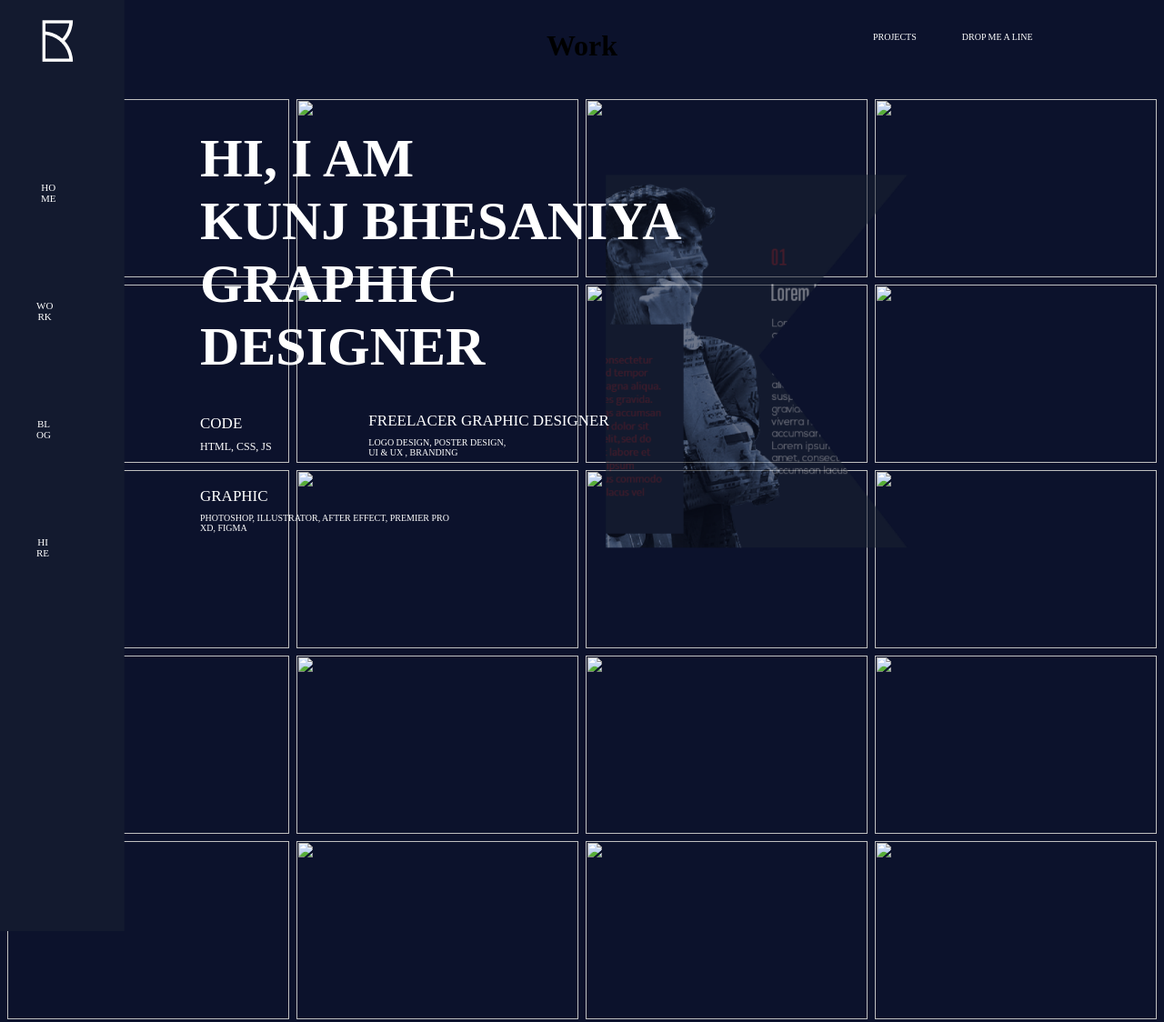
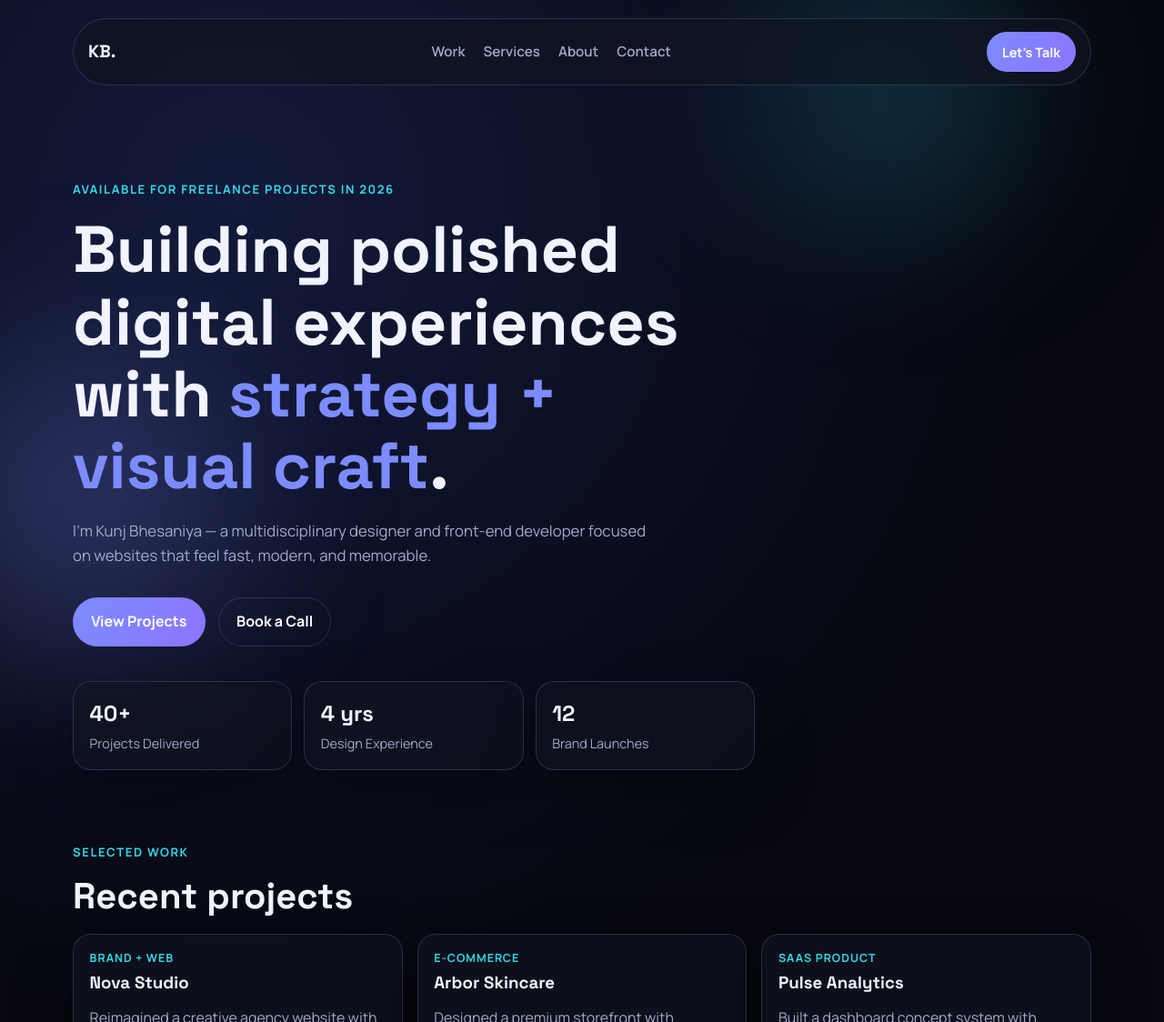
Before and after one commit to KunjBhesaniya/PersonalWeb, a plain HTML site: page index.html in a window 1280 px wide. Shown: the top 1124 px of the page at 91% size. Drawn offline with Linux system fonts and the light colour scheme.

Commit message:
Complete modern redesign of personal website

```diff
--- a/index.html
+++ b/index.html
@@ -1,89 +1,152 @@
-<html>
-<head>
-    <link rel="Stylesheet" href="styles.css">
-    <title>My Web</title>
-</head>
-<body>
-    <header>
-        <section>
-            <div>
-                <img src="Images/Nav BG.png" class="nav_bg">
-                <img src="Images/Logo.png" class="logo">
-                <div class="nav_li">
-                    <ul>
-                        <li class="home"><a href="#">HO<br>ME</a></li>
-                        <li class="work"><a href="#">WO<br>RK</a></li>
-                        <li class="blog"><a href="#">BL<br>OG</a></li>
-                        <li class="hire"><a href="#">HI<br>RE</a></li>
-                    </ul>
-                </div>
-            </div>
-            <nav>
-                <ul class="nav">
-                    <li class="pro"><a href="#">PROJECTS</a></li>
-                    <li><a href="#">DROP ME A LINE</a></li>
-                </ul>
-            </nav>
-        </section>
+<!DOCTYPE html>
+<html lang="en">
+  <head>
+    <meta charset="UTF-8" />
+    <meta name="viewport" content="width=device-width, initial-scale=1.0" />
+    <meta
+      name="description"
+      content="Portfolio website for Kunj Bhesaniya — designer and front-end developer."
+    />
+    <title>Kunj Bhesaniya | Designer & Developer</title>
+    <link rel="preconnect" href="https://fonts.googleapis.com" />
+    <link rel="preconnect" href="https://fonts.gstatic.com" crossorigin />
+    <link
+      href="https://fonts.googleapis.com/css2?family=Manrope:wght@400;500;600;700;800&family=Space+Grotesk:wght@500;700&display=swap"
+      rel="stylesheet"
+    />
+    <link rel="stylesheet" href="styles.css" />
+  </head>
+  <body>
+    <div class="background-glow bg-1"></div>
+    <div class="background-glow bg-2"></div>
+
+    <header class="site-header">
+      <a class="brand" href="#top">KB.</a>
+      <nav class="main-nav" aria-label="Primary navigation">
+        <a href="#work">Work</a>
+        <a href="#services">Services</a>
+        <a href="#about">About</a>
+        <a href="#contact">Contact</a>
+      </nav>
+      <a class="button button-small" href="#contact">Let's Talk</a>
     </header>
-    <img class="ele" src="Images/Element 1.png">
-    <div class="text">
-     <!--  <img class="text" src="Images/Text.png"> -->
-        <h1>hi, i am<br>
-            kunj bhesaniya<br>
-            graphic<br>
-            designer</h1>
-        <div class="text1">
-            <h5 class="code">Code</h5>
-            <h6 class="pr1">HTML, CSS, JS</h6>
+
+    <main id="top">
+      <section class="hero section">
+        <p class="eyebrow">Available for freelance projects in 2026</p>
+        <h1>
+          Building polished digital experiences with
+          <span>strategy + visual craft</span>.
+        </h1>
+        <p class="lead">
+          I'm Kunj Bhesaniya — a multidisciplinary designer and front-end developer
+          focused on websites that feel fast, modern, and memorable.
+        </p>
+        <div class="hero-actions">
+          <a class="button" href="#work">View Projects</a>
+          <a class="button button-ghost" href="#contact">Book a Call</a>
         </div>
-        <div class="text2">
-            <h5 class="fgd">Freelacer Graphic Designer</h5>
-            <h6 class="pr2">Logo design, Poster Design,<br>UI & UX , Branding</h6>
+        <ul class="hero-stats" aria-label="Key portfolio highlights">
+          <li><strong>40+</strong><span>Projects Delivered</span></li>
+          <li><strong>4 yrs</strong><span>Design Experience</span></li>
+          <li><strong>12</strong><span>Brand Launches</span></li>
+        </ul>
+      </section>
+
+      <section id="work" class="section">
+        <div class="section-head">
+          <p class="eyebrow">Selected Work</p>
+          <h2>Recent projects</h2>
         </div>
-        <div class="text3">
-            <h5 class="graphic">Graphic</h5>
-            <h6 class="pr3">Photoshop, illustrator, After effect, Premier Pro<br>XD, Figma</h6>
+        <div class="project-grid">
+          <article class="project-card">
+            <p class="project-type">Brand + Web</p>
+            <h3>Nova Studio</h3>
+            <p>
+              Reimagined a creative agency website with bold typography, motion,
+              and conversion-focused pages.
+            </p>
+            <span>UI/UX · Webflow · Identity</span>
+          </article>
+          <article class="project-card">
+            <p class="project-type">E-commerce</p>
+            <h3>Arbor Skincare</h3>
+            <p>
+              Designed a premium storefront with product storytelling and mobile-first
+              checkout flow.
+            </p>
+            <span>Shopify · Product Design</span>
+          </article>
+          <article class="project-card">
+            <p class="project-type">SaaS Product</p>
+            <h3>Pulse Analytics</h3>
+            <p>
+              Built a dashboard concept system with reusable components and a
+              cleaner data hierarchy.
+            </p>
+            <span>Figma · Design System</span>
+          </article>
         </div>
-    </div>
-    <div class="header1">
-        <h1>Work</h1>
-      </div>
-      <div class="row">
-        <div class="column">
-          <img src="" style="width:100%">
-          <img src="" style="width:100%">
-          <img src="" style="width:100%">
-          <img src="" style="width:100%">
-          <img src="" style="width:100%">
-          <img src="" style="width:100%">
-          <img src="" style="width:100%">
+      </section>
+
+      <section id="services" class="section">
+        <div class="section-head">
+          <p class="eyebrow">What I Do</p>
+          <h2>Services for modern brands</h2>
         </div>
-        <div class="column">
-          <img src="" style="width:100%">
-          <img src="" style="width:100%">
-          <img src="" style="width:100%">
-          <img src="" style="width:100%">
-          <img src="" style="width:100%">
-          <img src="" style="width:100%">
+        <div class="service-grid">
+          <article>
+            <h3>Website Design</h3>
+            <p>
+              High-converting website design with clear messaging, modern visuals,
+              and smooth responsive behavior.
+            </p>
+          </article>
+          <article>
+            <h3>Brand Identity</h3>
+            <p>
+              Visual systems including logo direction, color strategy, typography,
+              and brand usage rules.
+            </p>
+          </article>
+          <article>
+            <h3>Creative Development</h3>
+            <p>
+              Hand-coded front-end experiences that match the original design intent
+              while remaining fast and accessible.
+            </p>
+          </article>
         </div>
-        <div class="column">
-          <img src="" style="width:100%">
-          <img src="" style="width:100%">
-          <img src="" style="width:100%">
-          <img src="" style="width:100%">
-          <img src="" style="width:100%">
-          <img src="" style="width:100%">
-          <img src="" style="width:100%">
+      </section>
+
+      <section id="about" class="section about">
+        <div>
+          <p class="eyebrow">About</p>
+          <h2>Designer first. Problem solver always.</h2>
         </div>
-        <div class="column">
-          <img src="" style="width:100%">
-          <img src="" style="width:100%">
-          <img src="" style="width:100%">
-          <img src="" style="width:100%">
-          <img src="" style="width:100%">
-          <img src="" style="width:100%">
-        </div>
-      </div>
-</body>
+        <p>
+          Over the last few years I've worked with startups and personal brands,
+          helping them move from “just okay” websites to digital experiences they
+          are proud to share. My process blends research, layout systems, and visual
+          storytelling to give every project a sharp point of view.
+        </p>
+      </section>
+
+      <section id="contact" class="section contact-card">
+        <p class="eyebrow">Let's Build Something Great</p>
+        <h2>Ready for your next redesign?</h2>
+        <p>
+          Tell me about your goals, timeline, and vision. I'll help you shape the
+          right direction.
+        </p>
+        <a class="button" href="mailto:hello@kunjbhesaniya.com">hello@kunjbhesaniya.com</a>
+      </section>
+    </main>
+
+    <footer class="site-footer">
+      <p>© <span id="year"></span> Kunj Bhesaniya. Crafted with care.</p>
+    </footer>
+
+    <script src="script.js"></script>
+  </body>
 </html>
--- /dev/null
+++ b/script.js
@@ -0,0 +1,5 @@
+const yearElement = document.getElementById("year");
+
+if (yearElement) {
+  yearElement.textContent = new Date().getFullYear();
+}
--- a/styles.css
+++ b/styles.css
@@ -1,186 +1,315 @@
-*{
+:root {
+  --bg: #06070f;
+  --panel: rgba(17, 20, 33, 0.7);
+  --text: #f1f3ff;
+  --muted: #a2aacb;
+  --accent: #7c8cff;
+  --accent-2: #34d7e8;
+  --border: rgba(143, 159, 255, 0.2);
+  --shadow: 0 24px 60px rgba(0, 0, 0, 0.35);
+}
+
+* {
   box-sizing: border-box;
+}
+
+html,
+body {
   margin: 0;
   padding: 0;
 }
-body{
-    background-color: #0C122C;
-}
-.nav_bg{
-    position: absolute;
-}
-.logo{
-    position: absolute;
-    margin: 22px 46px;
-}
-.nav{
-    position: absolute;
-    display: inline-flex;
-    margin-left: 75%;
-    margin-top: 35px;
-    font-family: "Extendo Sans";
-    font-size: 10px;
-    font-weight: 200;
-}
-li a{
-    text-decoration: none;
-    color: white;
-}
-.pro{
-    padding-right: 50px;
-}
-.nav li{
-    list-style-type: none;
-}
-.nav li a{
-    transition: all 0.3s ease 0s;
-}
-.nav li a:hover{
-    color: rgb(154, 218, 255);
-}
-.nav_li{
-    font-family: "Extendo Sans";
-    font-size: 11px;
-    text-align: center;
-}
-.nav_li li{
-    list-style: none;
-}
-.home{
-    position: absolute;
-    margin: 200px 0px 0px 45px;
-}
-.home a{
-    transition: all 0.3s ease 0s;
-}
-.home a:hover{
-    color: rgb(154, 218, 255);
-}
-.work{
-    position: absolute;
-    margin: 330px 0px 0px 40px;
-}
-.work a{
-    transition: all 0.3s ease 0s;
-}
-.work a:hover{
-    color: rgb(154, 218, 255);
-}
-.blog{
-    position: absolute;
-    margin: 460px 0px 0px 40px;
-}
-.blog a{
-    transition: all 0.3s ease 0s;
-}
-.blog a:hover{
-    color: rgb(154, 218, 255);
-}
-.hire{
-    position: absolute;
-    margin: 590px 0px 0px 40px;
-}
-.hire a{
-    transition: all 0.3s ease 0s;
-}
-.hire a:hover{
-    color: rgb(154, 218, 255);
-}
-.text{
-    font-family: "Extendo Sans";
-    color: white;
-    margin: 140px 0px 0px 220px;
-    position: absolute;
-    font-size: 30px;
-    font-weight: lighter;
-    text-transform: uppercase;
-}
-.ele{
-    position: absolute;
-    margin-left: 52%;
-    width: 26%;
-    margin-top: 15%;
-}
-.text1{
-    margin-top: 40px;
-    position: absolute;
-    text-transform: uppercase;
-}
-.code{
-    font-size: 17px;
-    font-weight: 400;
-    padding-bottom: 8px;
-}
-.pr1{
-    font-size: 12px;
-    font-weight: 100;
-}
-.text2{
-    position: absolute;
-    margin-left: 35%;
-    margin-top: 37px;
-    text-transform: uppercase;
-}
-.fgd{
-    font-size: 17px;
-    font-weight: 400;
-    padding-bottom: 8px;
-}
-.pr2{
-    font-size: 10px;
-    font-weight: 100;
-}
-.text3{
-    position: absolute;
-    margin-top: 120px;
-    text-transform: uppercase;
-}
-.graphic{
-    font-size: 17px;
-    font-weight: 400;
-    padding-bottom: 8px;
-}
-.pr3{
-    font-size: 10px;
-    font-weight: 100;
-}
-.header1 {
-    text-align: center;
-    padding: 32px;
-}
-  .row {
-    display: -ms-flexbox;
-    display: flex;
-    -ms-flex-wrap: wrap;
-    flex-wrap: wrap;
-    padding: 0 4px;
+
+body {
+  font-family: "Manrope", system-ui, -apple-system, sans-serif;
+  background: radial-gradient(circle at 20% 10%, #131a3a 0%, var(--bg) 40%);
+  color: var(--text);
+  line-height: 1.6;
+  min-height: 100vh;
+  overflow-x: hidden;
 }
 
-  .column {
-    -ms-flex: 25%;
-    flex: 25%;
-    max-width: 25%;
-    padding: 0 4px;
+.background-glow {
+  position: fixed;
+  border-radius: 999px;
+  filter: blur(90px);
+  z-index: -1;
 }
 
-  .column img {
-    margin-top: 8px;
-    vertical-align: middle;
-    width: 100%;
+.bg-1 {
+  width: 280px;
+  height: 280px;
+  background: rgba(52, 215, 232, 0.2);
+  top: -40px;
+  right: 12%;
 }
 
-  @media screen and (max-width: 800px) {
-    .column {
-      -ms-flex: 50%;
-      flex: 50%;
-      max-width: 50%;
+.bg-2 {
+  width: 340px;
+  height: 340px;
+  background: rgba(124, 140, 255, 0.25);
+  left: -80px;
+  bottom: 10%;
+}
+
+.site-header,
+.section,
+.site-footer {
+  width: min(1120px, calc(100% - 3rem));
+  margin-inline: auto;
+}
+
+.site-header {
+  margin-top: 1.25rem;
+  padding: 0.9rem 1rem;
+  display: flex;
+  align-items: center;
+  justify-content: space-between;
+  border: 1px solid var(--border);
+  background: var(--panel);
+  backdrop-filter: blur(12px);
+  border-radius: 999px;
+  position: sticky;
+  top: 1rem;
+  z-index: 10;
+}
+
+.brand {
+  font-family: "Space Grotesk", sans-serif;
+  font-size: 1.2rem;
+  font-weight: 700;
+  text-decoration: none;
+  color: var(--text);
+}
+
+.main-nav {
+  display: flex;
+  gap: 1.25rem;
+}
+
+.main-nav a {
+  text-decoration: none;
+  color: var(--muted);
+  font-weight: 600;
+  font-size: 0.95rem;
+  transition: color 0.25s;
+}
+
+.main-nav a:hover {
+  color: var(--text);
+}
+
+.section {
+  margin-top: 5rem;
+}
+
+.hero {
+  margin-top: 6.5rem;
+}
+
+.eyebrow {
+  color: var(--accent-2);
+  font-size: 0.82rem;
+  text-transform: uppercase;
+  letter-spacing: 0.12em;
+  font-weight: 700;
+  margin-bottom: 1rem;
+}
+
+h1,
+h2,
+h3 {
+  font-family: "Space Grotesk", sans-serif;
+  line-height: 1.1;
+  margin: 0;
+}
+
+h1 {
+  font-size: clamp(2.1rem, 6.2vw, 4.5rem);
+  max-width: 15ch;
+}
+
+h1 span {
+  color: var(--accent);
+}
+
+.lead {
+  margin-top: 1.2rem;
+  max-width: 62ch;
+  color: var(--muted);
+  font-size: 1.05rem;
+}
+
+.hero-actions {
+  display: flex;
+  gap: 0.9rem;
+  flex-wrap: wrap;
+  margin-top: 2rem;
+}
+
+.button {
+  text-decoration: none;
+  background: linear-gradient(120deg, var(--accent), #8d74ff);
+  color: #fff;
+  border-radius: 999px;
+  padding: 0.82rem 1.2rem;
+  font-weight: 700;
+  display: inline-block;
+  border: 1px solid transparent;
+}
+
+.button-small {
+  padding: 0.58rem 1rem;
+  font-size: 0.9rem;
+}
+
+.button-ghost {
+  background: transparent;
+  border-color: var(--border);
+}
+
+.hero-stats {
+  margin-top: 2.4rem;
+  padding: 0;
+  list-style: none;
+  display: grid;
+  grid-template-columns: repeat(3, minmax(0, 1fr));
+  gap: 0.8rem;
+  max-width: 750px;
+}
+
+.hero-stats li,
+.project-card,
+.service-grid article,
+.contact-card {
+  border: 1px solid var(--border);
+  background: var(--panel);
+  border-radius: 20px;
+  padding: 1rem 1.1rem;
+  box-shadow: var(--shadow);
+}
+
+.hero-stats strong {
+  display: block;
+  font-size: 1.5rem;
+  font-family: "Space Grotesk", sans-serif;
+}
+
+.hero-stats span {
+  color: var(--muted);
+  font-size: 0.9rem;
+}
+
+.section-head {
+  margin-bottom: 1.2rem;
+}
+
+.section-head h2 {
+  font-size: clamp(1.6rem, 3.5vw, 2.5rem);
+}
+
+.project-grid,
+.service-grid {
+  display: grid;
+  grid-template-columns: repeat(3, minmax(0, 1fr));
+  gap: 1rem;
+}
+
+.project-card .project-type {
+  margin: 0;
+  color: var(--accent-2);
+  font-weight: 700;
+  font-size: 0.78rem;
+  text-transform: uppercase;
+  letter-spacing: 0.08em;
+}
+
+.project-card h3 {
+  margin-top: 0.4rem;
+}
+
+.project-card p {
+  color: var(--muted);
+}
+
+.project-card span {
+  color: #cad1f7;
+  font-size: 0.88rem;
+  font-weight: 600;
+}
+
+.service-grid article h3 {
+  margin-bottom: 0.6rem;
+}
+
+.service-grid article p {
+  margin: 0;
+  color: var(--muted);
+}
+
+.about {
+  display: grid;
+  grid-template-columns: 1fr 1.2fr;
+  gap: 1.4rem;
+  align-items: start;
+}
+
+.about p {
+  margin: 0;
+  color: var(--muted);
+}
+
+.contact-card {
+  text-align: center;
+  padding: 2rem;
+}
+
+.contact-card h2 {
+  margin-bottom: 0.8rem;
+}
+
+.contact-card p {
+  color: var(--muted);
+  max-width: 56ch;
+  margin-inline: auto;
+}
+
+.contact-card .button {
+  margin-top: 1.2rem;
+}
+
+.site-footer {
+  margin-top: 3rem;
+  margin-bottom: 2.4rem;
+  color: var(--muted);
+  text-align: center;
+  font-size: 0.9rem;
+}
+
+@media (max-width: 920px) {
+  .main-nav {
+    display: none;
+  }
+
+  .hero-stats,
+  .project-grid,
+  .service-grid,
+  .about {
+    grid-template-columns: 1fr;
+  }
+
+  .hero {
+    margin-top: 5.2rem;
   }
 }
 
-  @media screen and (max-width: 600px) {
-    .column {
-      -ms-flex: 100%;
-      flex: 100%;
+@media (max-width: 640px) {
+  .site-header,
+  .section,
+  .site-footer {
+    width: min(1120px, calc(100% - 1.3rem));
+  }
+
+  h1 {
     max-width: 100%;
   }
 }
```
Also changed, not shown: 1 other file. Lines whose indentation alone changed are shown as unchanged.
